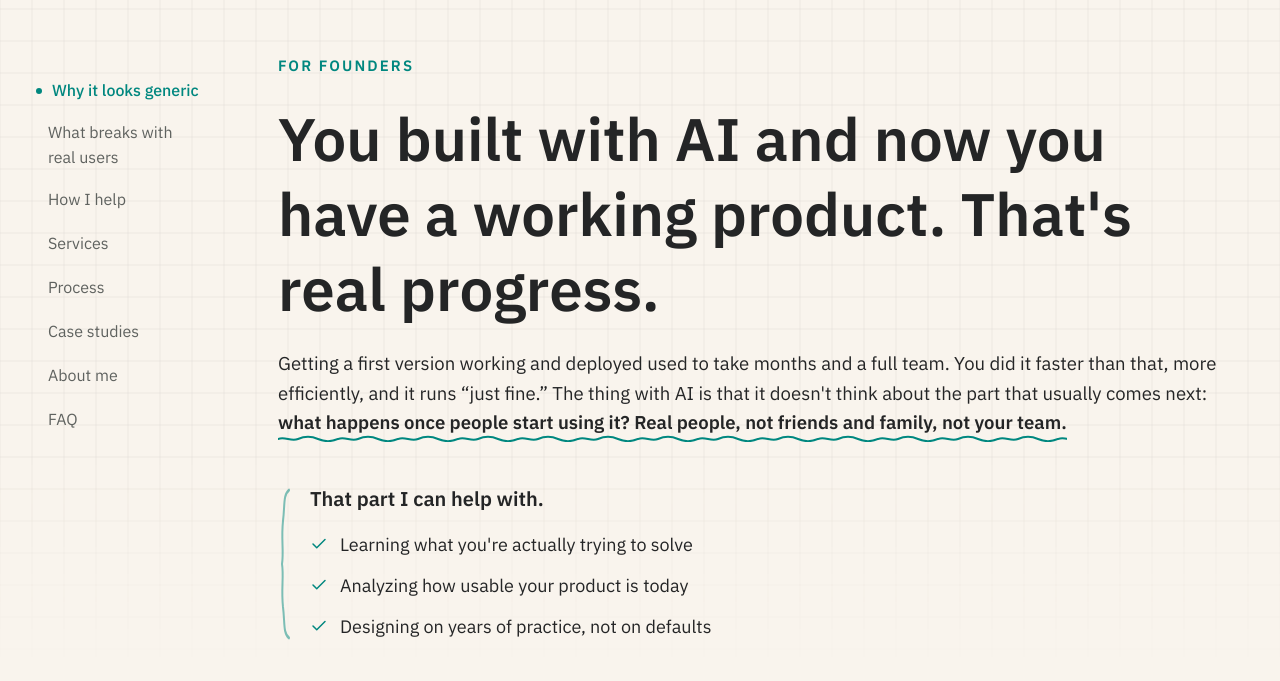
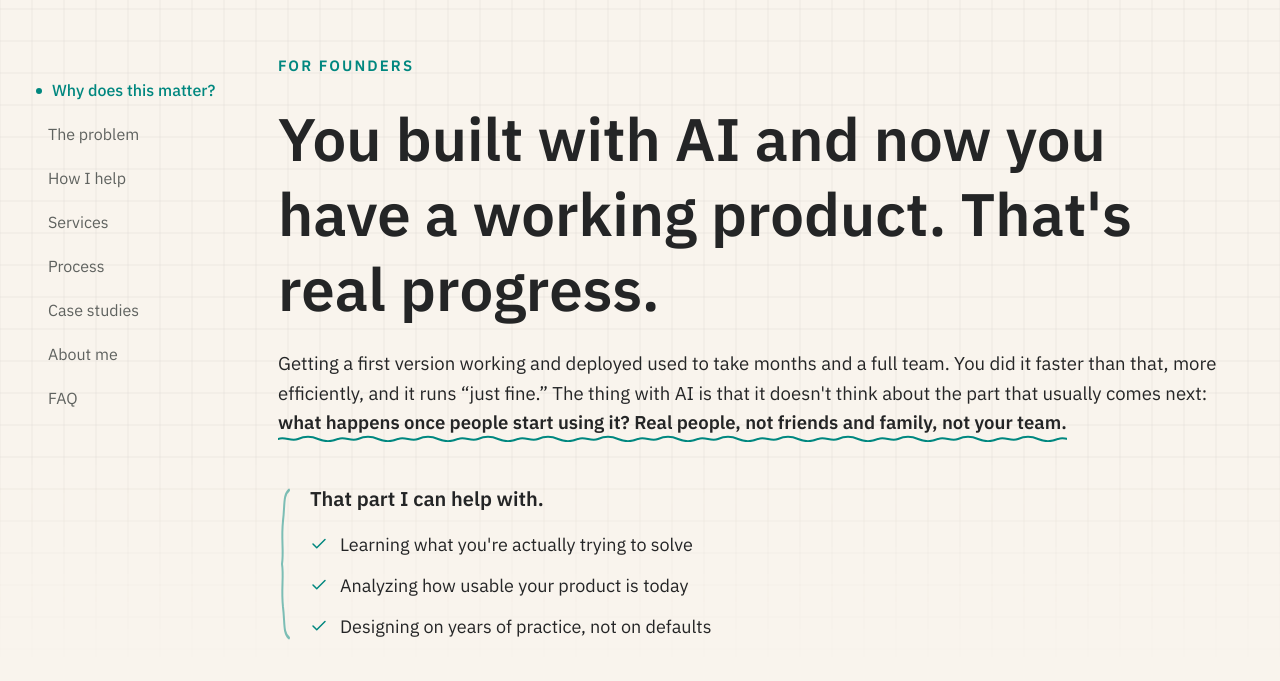
Before and after one commit to ignacio282/portfolio, a Next.js app: page /startups in a window 1280 px wide. Shown: the part 119-800 px from the top of the page. Built offline with nearby package versions, Linux system fonts and the light colour scheme.

Commit message:
Make the first two rail labels more direct
Why it looks generic becomes Why does this matter, and What breaks with
real users becomes The problem.

Co-Authored-By: Claude Opus 5 <noreply@anthropic.com>

```diff
--- a/src/content/startups.ts
+++ b/src/content/startups.ts
@@ -285,8 +285,8 @@ export const startupsContent = {
 // Rail labels say what is in each section. Section headings stay as written.
 // TODO(copy): your wording, these are drafts.
 export const startupsSections = [
-  { label: "Why it looks generic", href: "#happening" },
-  { label: "What breaks with real users", href: "#next" },
+  { label: "Why does this matter?", href: "#happening" },
+  { label: "The problem", href: "#next" },
   { label: "How I help", href: "#approach" },
   { label: "Services", href: "#offerings" },
   { label: "Process", href: "#process" },
```
Also changed, not shown: 1 other file (tests, documents, lock files or other folders).
